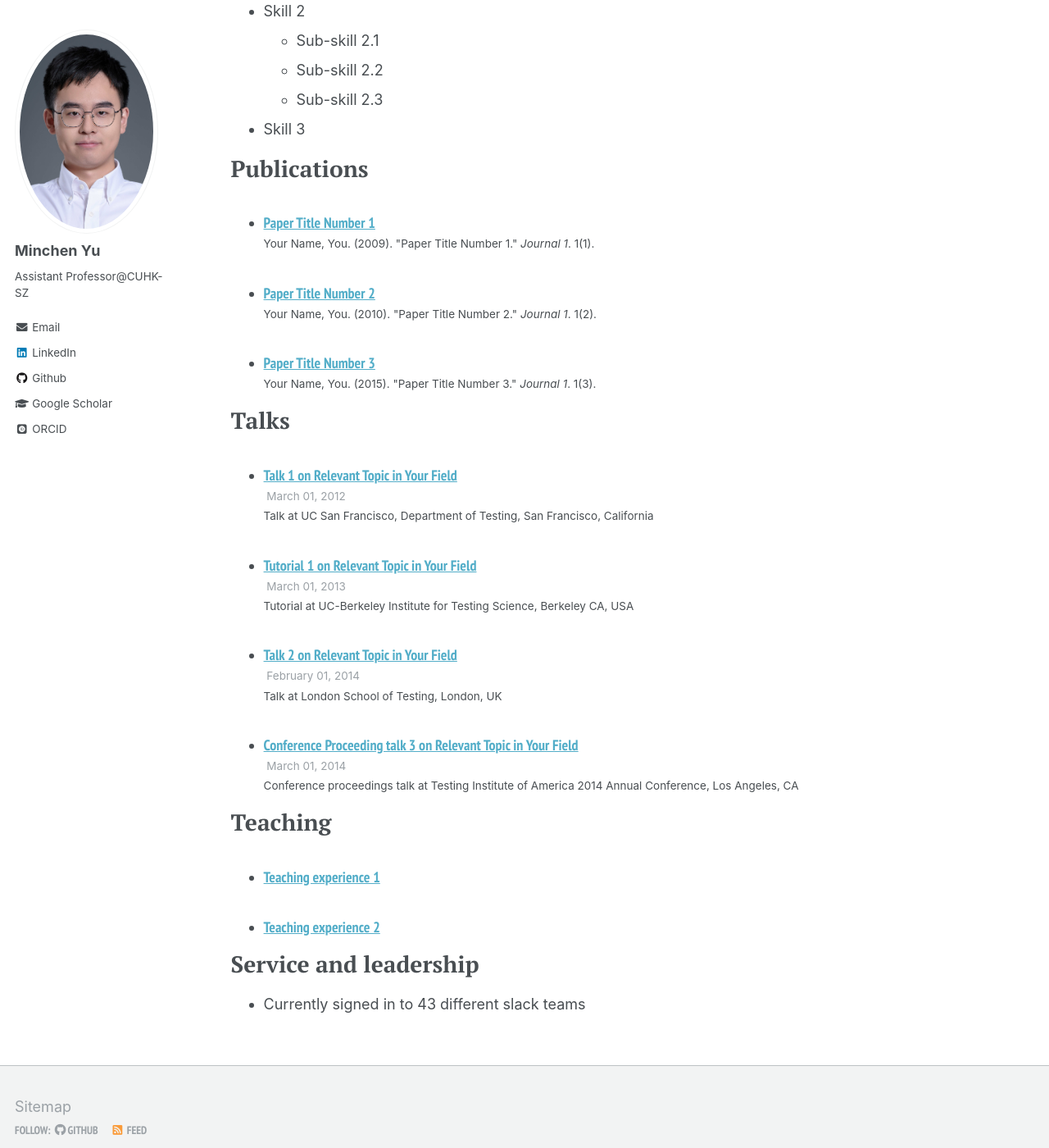
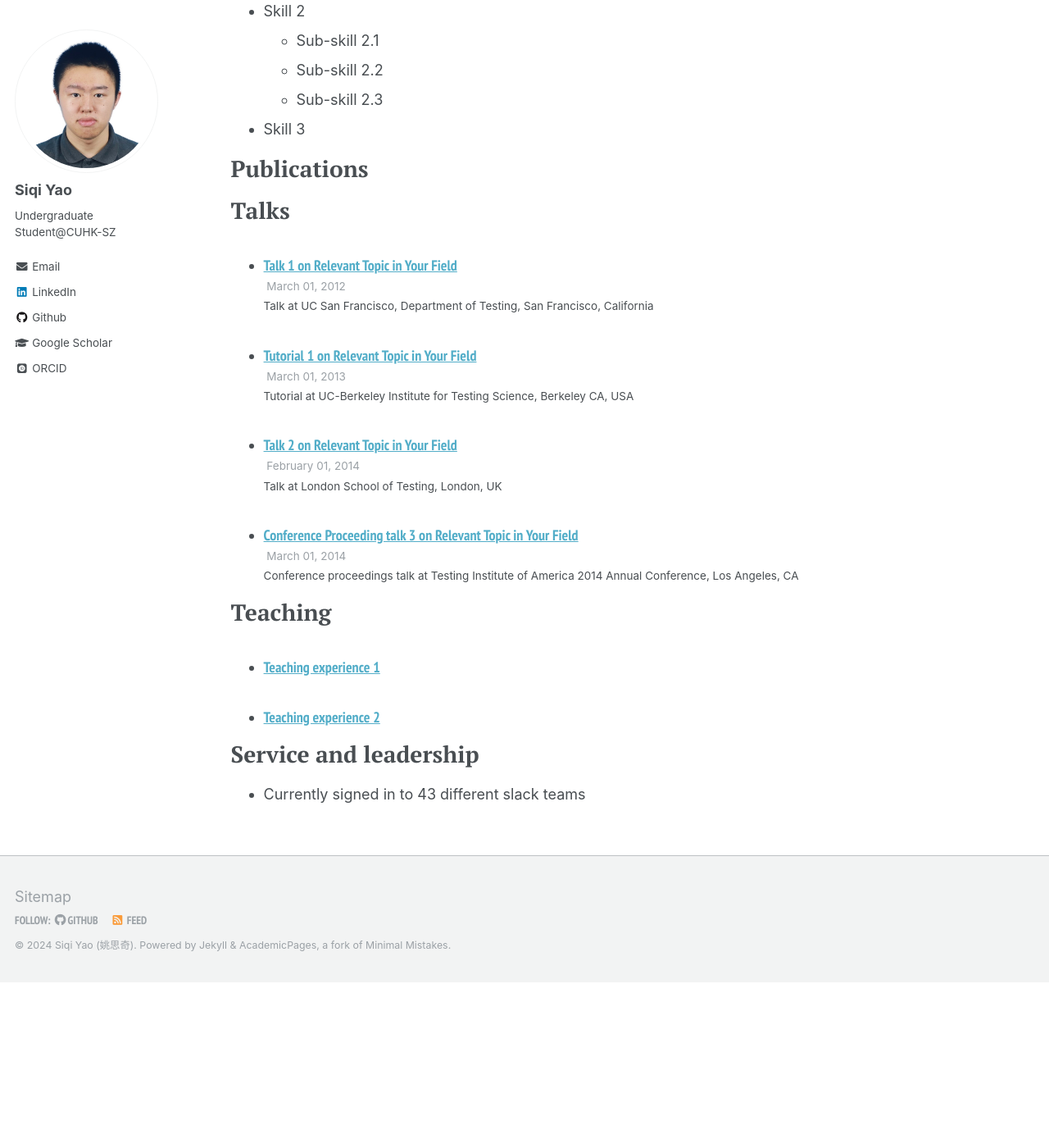
Before and after one commit to YaoSiqi2003/YaoSiqi2003.github.io, a Jekyll site: the page built from _pages/cv.md, in a window 1280 px wide and 1400 px high, scrolled down 766 px. Shown: the whole window at 82% size. Built offline with Jekyll 4.4.1, drawn with Linux system fonts in a browser that asks for light colours; some web fonts are replaced; after the commit the page ends 1964 px from its top, so only the background shows below that; some of the changed text lies outside the part shown.

Commit message:
Initial customization

```diff
--- a/Gemfile
+++ b/Gemfile
@@ -1,4 +1,6 @@
 source "https://rubygems.org"
+
+gem 'tzinfo-data', platforms: [:mingw, :mswin, :x64_mingw, :jruby]
 
 # Hello! This is where you manage which Jekyll version is used to run.
 # When you want to use a different version, change it below, save the
@@ -16,7 +18,7 @@
 
 # gem "jekyll"
 
-gem "wdm", "~> 0.1.0" if Gem.win_platform?
+# gem "wdm", "~> 0.1.0" if Gem.win_platform?
 
 # If you have any plugins, put them here!
 group :jekyll_plugins do
--- a/_config.yml
+++ b/_config.yml
@@ -7,13 +7,13 @@
 
 # Site Settings
 locale                   : "en-US"
-title                    : "Minchen Yu (余旻晨)"
+title                    : "Siqi Yao (姚思奇)"
 title_separator          : "-"
 name                     : &name
 description              : &description "personal description"
-url                      : https://mincyu.github.io # the base hostname & protocol for your site e.g. "https://mmistakes.github.io"
+url                      : https://YaoSiqi2003.github.io # the base hostname & protocol for your site e.g. "https://mmistakes.github.io"
 baseurl                  : "" # the subpath of your site, e.g. "/blog"
-repository               : "mincyu/mincyu.github.io"
+repository               : "YaoSiqi2003/YaoSiqi2003.github.io"
 teaser                   :  # filename of teaser fallback teaser image placed in /images/, .e.g. "500x300.png"
 breadcrumbs              : false # true, false (default)
 words_per_minute         : 160
@@ -80,14 +80,14 @@
 
 # Site Author
 author:
-  name             : "Minchen Yu"
+  name             : "Siqi Yao"
   avatar           : "photo.jpg"
-  bio              : "Assistant Professor@CUHK-SZ"
+  bio              : "Undergraduate Student@CUHK-SZ"
   location         :
   employer         :
   pubmed           : # "https://www.ncbi.nlm.nih.gov/pubmed/?term=john+snow"
-  googlescholar    : "https://scholar.google.com/citations?&user=Kz2aAHQAAAAJ"
-  email            : "yuminchen@cuhk.edu.cn"
+  googlescholar    : "In Progress!"
+  email            : "122090664@link.cuhk.edu.cn"
   researchgate     :  # example: "https://www.researchgate.net/profile/yourprofile"
   uri              :
   bitbucket        :
@@ -96,14 +96,14 @@
   flickr           :
   facebook         :
   foursquare       :
-  github           : "mincyu"
+  github           : "YaoSiqi2003"
   google_plus      :
   keybase          :
   instagram        :
   impactstory      : #"https://profiles.impactstory.org/u/xxxx-xxxx-xxxx-xxxx"
   lastfm           :
-  linkedin         : "minchen-yu-362454143"
-  orcid            : "https://orcid.org/0000-0002-6797-9028"
+  linkedin         : "In Progress!"
+  orcid            : "In Progress!"
   pinterest        :
   soundcloud       :
   stackoverflow    : # http://stackoverflow.com/users/123456/username
--- a/_publications/2009-10-01-paper-title-number-1.md
+++ /dev/null
@@ -1,15 +0,0 @@
----
-title: "Paper Title Number 1"
-collection: publications
-permalink: /publication/2009-10-01-paper-title-number-1
-excerpt: 'This paper is about the number 1. The number 2 is left for future work.'
-date: 2009-10-01
-venue: 'Journal 1'
-paperurl: 'http://academicpages.github.io/files/paper1.pdf'
-citation: 'Your Name, You. (2009). &quot;Paper Title Number 1.&quot; <i>Journal 1</i>. 1(1).'
----
-This paper is about the number 1. The number 2 is left for future work.
-
-[Download paper here](http://academicpages.github.io/files/paper1.pdf)
-
-Recommended citation: Your Name, You. (2009). "Paper Title Number 1." <i>Journal 1</i>. 1(1).
--- a/_publications/2010-10-01-paper-title-number-2.md
+++ /dev/null
@@ -1,15 +0,0 @@
----
-title: "Paper Title Number 2"
-collection: publications
-permalink: /publication/2010-10-01-paper-title-number-2
-excerpt: 'This paper is about the number 2. The number 3 is left for future work.'
-date: 2010-10-01
-venue: 'Journal 1'
-paperurl: 'http://academicpages.github.io/files/paper2.pdf'
-citation: 'Your Name, You. (2010). &quot;Paper Title Number 2.&quot; <i>Journal 1</i>. 1(2).'
----
-This paper is about the number 2. The number 3 is left for future work.
-
-[Download paper here](http://academicpages.github.io/files/paper2.pdf)
-
-Recommended citation: Your Name, You. (2010). "Paper Title Number 2." <i>Journal 1</i>. 1(2).
--- a/_publications/2015-10-01-paper-title-number-3.md
+++ /dev/null
@@ -1,15 +0,0 @@
----
-title: "Paper Title Number 3"
-collection: publications
-permalink: /publication/2015-10-01-paper-title-number-3
-excerpt: 'This paper is about the number 3. The number 4 is left for future work.'
-date: 2015-10-01
-venue: 'Journal 1'
-paperurl: 'http://academicpages.github.io/files/paper3.pdf'
-citation: 'Your Name, You. (2015). &quot;Paper Title Number 3.&quot; <i>Journal 1</i>. 1(3).'
----
-This paper is about the number 3. The number 4 is left for future work.
-
-[Download paper here](http://academicpages.github.io/files/paper3.pdf)
-
-Recommended citation: Your Name, You. (2015). "Paper Title Number 3." <i>Journal 1</i>. 1(3).
```
Also changed, not shown: _data/navigation.yml (+6 -6 lines), _pages/publications.md (+3 -8 lines), Gemfile.lock (added), images/photo.jpg.
